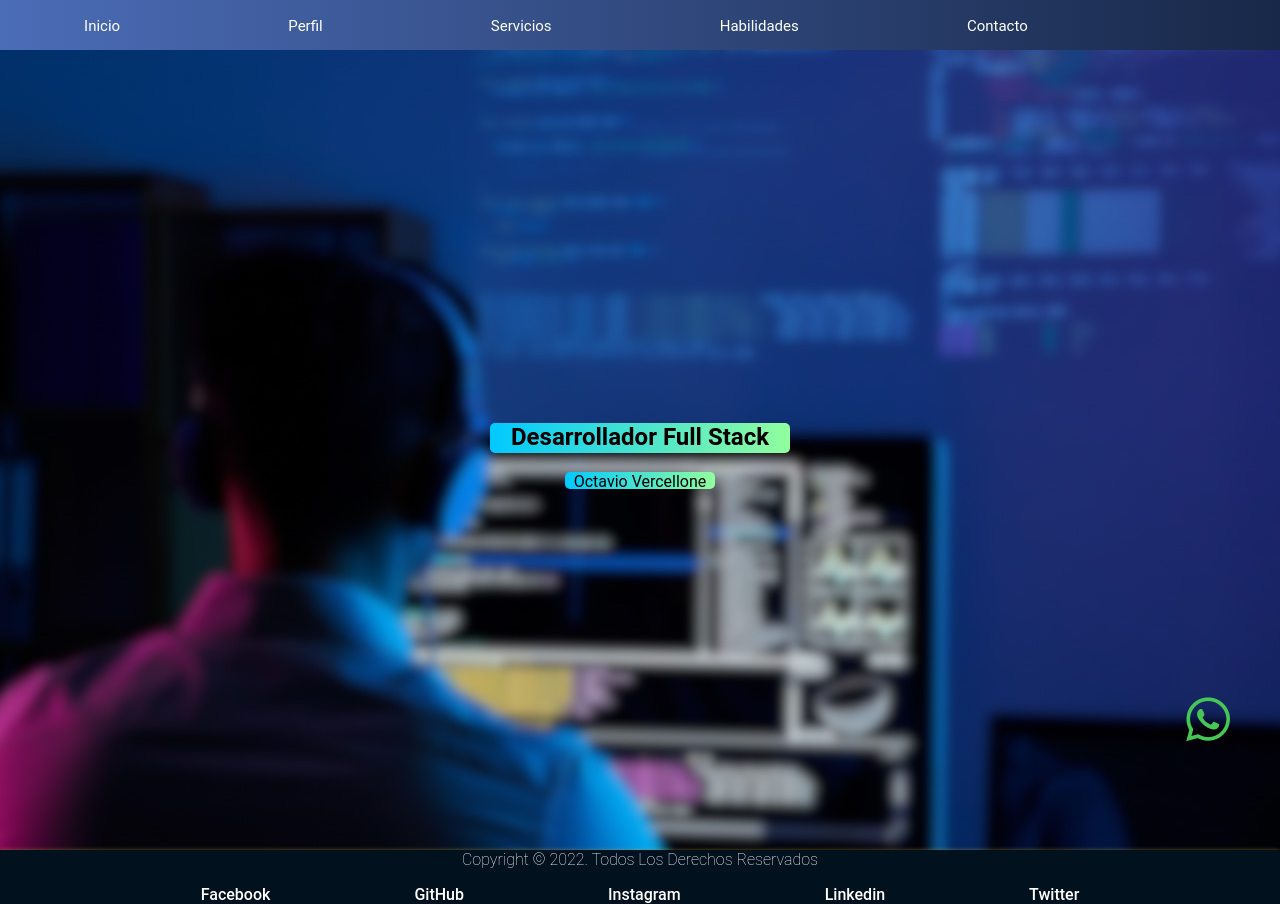
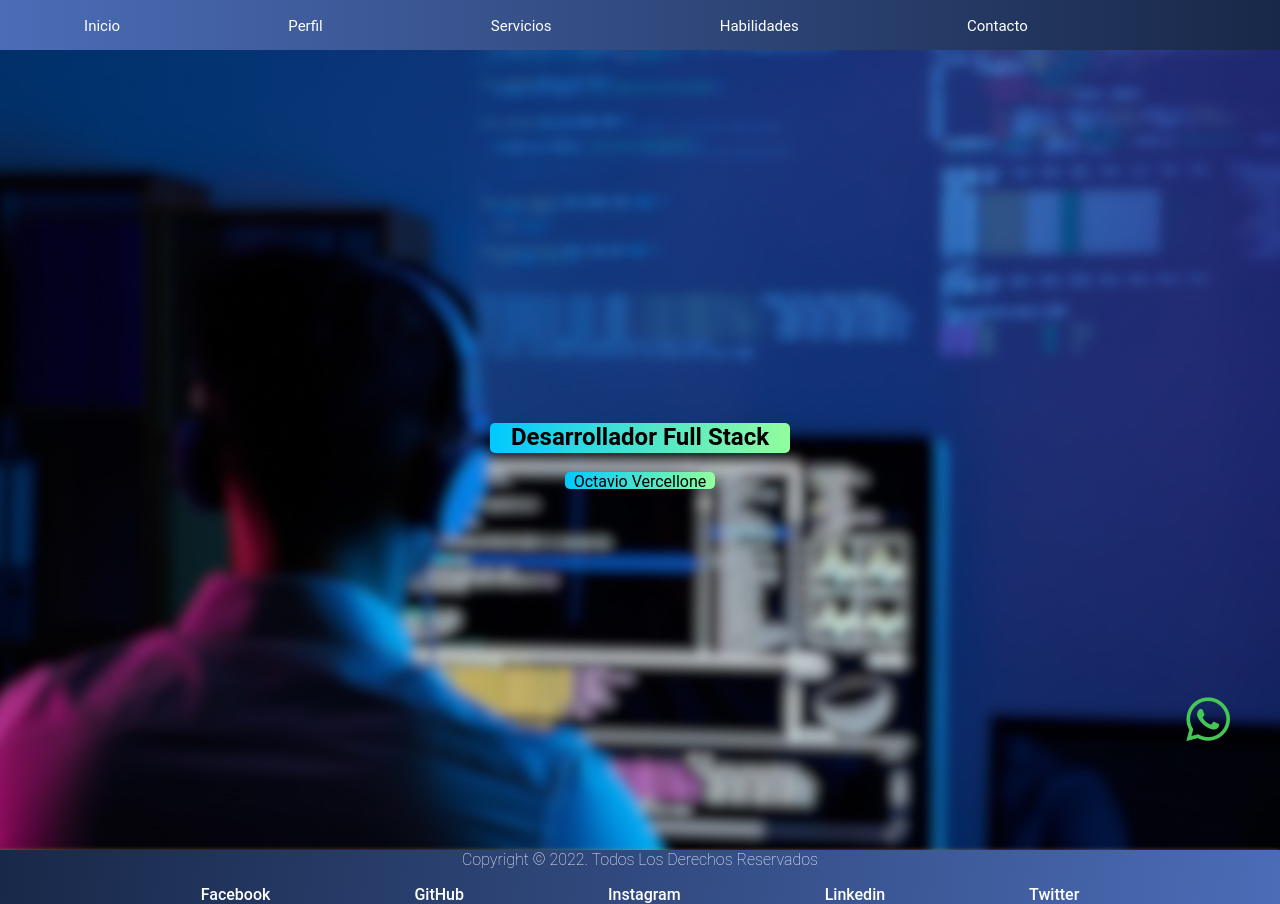
Before and after one commit to OctavioVer/pagina-personal-vercellone, a plain HTML site: page index.html in a window 1280 px wide. Drawn offline with Linux system fonts and the light colour scheme.

Commit message:
mejorando los gradientes

```diff
--- a/css/estilo.css
+++ b/css/estilo.css
@@ -88,7 +88,7 @@ ul{
 
 /* footer */
 .final{
-    background-color: #01111E;
+    background: linear-gradient(277deg, rgba(75,108,183,1) 0%, rgba(24,40,72,1) 100%);
     box-shadow: 0 0.5px 5px rgba(189, 162, 52, 2);
     text-align: center;
 }
```
